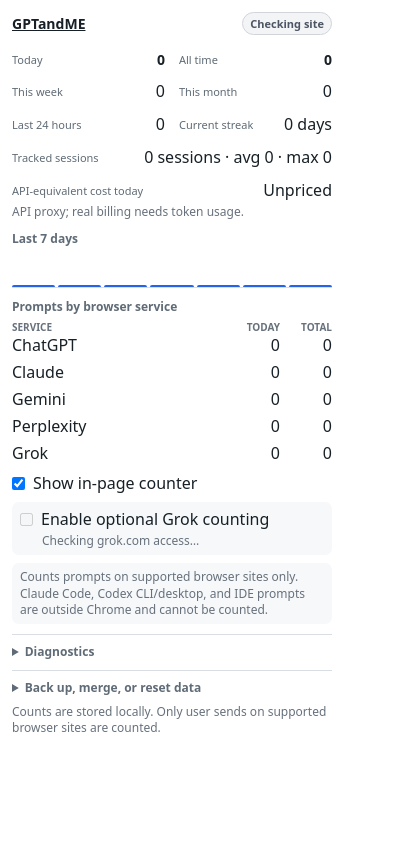
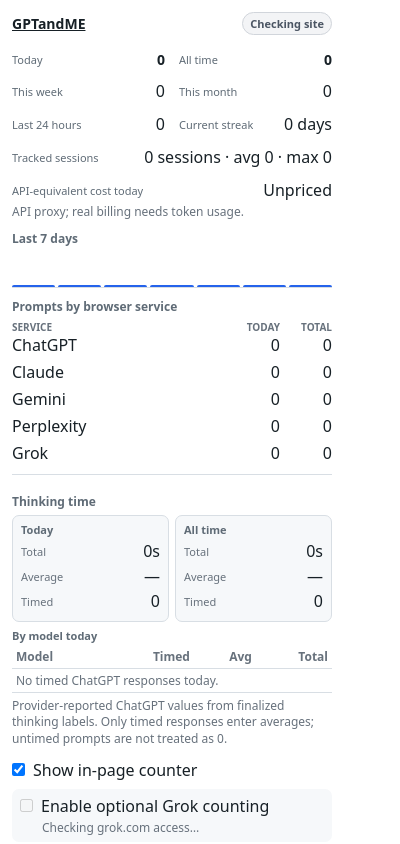
Before and after one commit to MadanChaollaPark/gptandme, a browser extension: page popup.html in a window 400 px wide. Shown: the top 844 px of the page. Drawn offline with Linux system fonts and the light colour scheme.

Commit message:
feat(popup): add thinking time metric layout

```diff
--- a/popup.html
+++ b/popup.html
@@ -155,6 +155,71 @@
         font-weight: 700;
         text-transform: uppercase;
       }
+      .thinking-section {
+        border-top: 1px solid var(--border);
+        margin-top: 10px;
+        padding-top: 8px;
+      }
+      .thinking-summary {
+        display: grid;
+        gap: 6px;
+        grid-template-columns: repeat(2, minmax(0, 1fr));
+      }
+      .thinking-card {
+        background: var(--surface);
+        border: 1px solid var(--border);
+        border-radius: 7px;
+        padding: 6px 8px;
+      }
+      .thinking-card-title {
+        color: var(--section);
+        font-size: 11px;
+        font-weight: 700;
+        margin-bottom: 3px;
+      }
+      .thinking-card .row { margin: 3px 0; }
+      .thinking-card .row > div:first-child {
+        color: var(--muted);
+        font-size: 11px;
+      }
+      .thinking-table {
+        border-collapse: collapse;
+        font-size: 12px;
+        margin-top: 6px;
+        width: 100%;
+      }
+      .thinking-table caption {
+        color: var(--section);
+        font-size: 11px;
+        font-weight: 700;
+        margin-bottom: 2px;
+        text-align: left;
+      }
+      .thinking-table th,
+      .thinking-table td {
+        border-bottom: 1px solid var(--border);
+        padding: 3px 4px;
+      }
+      .thinking-table th { color: var(--muted); font-weight: 700; }
+      .thinking-table th:first-child,
+      .thinking-table td:first-child { text-align: left; }
+      .thinking-table th:not(:first-child),
+      .thinking-table td:not(:first-child) {
+        font-variant-numeric: tabular-nums;
+        text-align: right;
+        white-space: nowrap;
+      }
+      .thinking-model-name {
+        max-width: 128px;
+        overflow: hidden;
+        text-overflow: ellipsis;
+        white-space: nowrap;
+      }
+      .thinking-empty {
+        color: var(--muted);
+        text-align: left !important;
+      }
+      .thinking-note { margin-top: 5px; }
       .status-grid {
         background: var(--surface);
         border: 1px solid var(--border);
@@ -223,6 +288,39 @@
       <div id="modelBreakdown"></div>
     </div>
 
+    <section id="thinkingSection" class="thinking-section" aria-labelledby="thinkingTitle" aria-describedby="thinkingNote">
+      <div id="thinkingTitle" class="section-title">Thinking time</div>
+      <div class="thinking-summary" role="group" aria-label="Provider-reported ChatGPT thinking time">
+        <div class="thinking-card">
+          <div class="thinking-card-title">Today</div>
+          <div class="row"><div>Total</div><div id="thinkingTodayTotal" class="value">0s</div></div>
+          <div class="row"><div>Average</div><div id="thinkingTodayAverage" class="value">—</div></div>
+          <div class="row"><div>Timed</div><div id="thinkingTodayTimed" class="value">0</div></div>
+        </div>
+        <div class="thinking-card">
+          <div class="thinking-card-title">All time</div>
+          <div class="row"><div>Total</div><div id="thinkingAllTimeTotal" class="value">0s</div></div>
+          <div class="row"><div>Average</div><div id="thinkingAllTimeAverage" class="value">—</div></div>
+          <div class="row"><div>Timed</div><div id="thinkingAllTimeTimed" class="value">0</div></div>
+        </div>
+      </div>
+      <table class="thinking-table" aria-label="ChatGPT thinking time by model today">
+        <caption>By model today</caption>
+        <thead>
+          <tr>
+            <th scope="col">Model</th>
+            <th scope="col">Timed</th>
+            <th scope="col">Avg</th>
+            <th scope="col">Total</th>
+          </tr>
+        </thead>
+        <tbody id="thinkingModelRows">
+          <tr><td class="thinking-empty" colspan="4">No timed ChatGPT responses today.</td></tr>
+        </tbody>
+      </table>
+      <p id="thinkingNote" class="muted thinking-note">Provider-reported ChatGPT values from finalized thinking labels. Only timed responses enter averages; untimed prompts are not treated as 0.</p>
+    </section>
+
     <label class="setting">
       <input id="pageCounterToggle" type="checkbox" />
       <span>Show in-page counter</span>
@@ -250,7 +348,7 @@
       <summary>Back up, merge, or reset data</summary>
       <div class="data-group">
         <div class="data-group-title">Complete backup</div>
-        <p class="muted">JSON preserves counts, hours, sessions, settings, and diagnostics. Restoring replaces the data currently stored.</p>
+        <p class="muted">JSON preserves counts, ChatGPT thinking-time aggregates, hours, sessions, settings, and diagnostics. Restoring replaces the data currently stored.</p>
         <div class="button-row">
           <button id="downloadJson">Download JSON backup</button>
           <button id="restoreJson">Restore JSON backup</button>
@@ -270,7 +368,7 @@
 
       <div class="data-group">
         <div class="data-group-title">Destructive actions</div>
-        <p class="muted">Reset today also clears session and recent diagnostic history. Reset all removes all locally stored usage data.</p>
+        <p class="muted">Reset today deletes today’s prompt and thinking-time aggregates and clears session and recent diagnostic history. Reset all removes all locally stored usage data.</p>
         <div class="button-row">
           <button id="resetToday" class="danger">Reset today’s data</button>
           <button id="resetAll" class="danger">Reset all data</button>
```
Also changed, not shown: test/popup-data-safety.test.js (+4 -1 lines).
